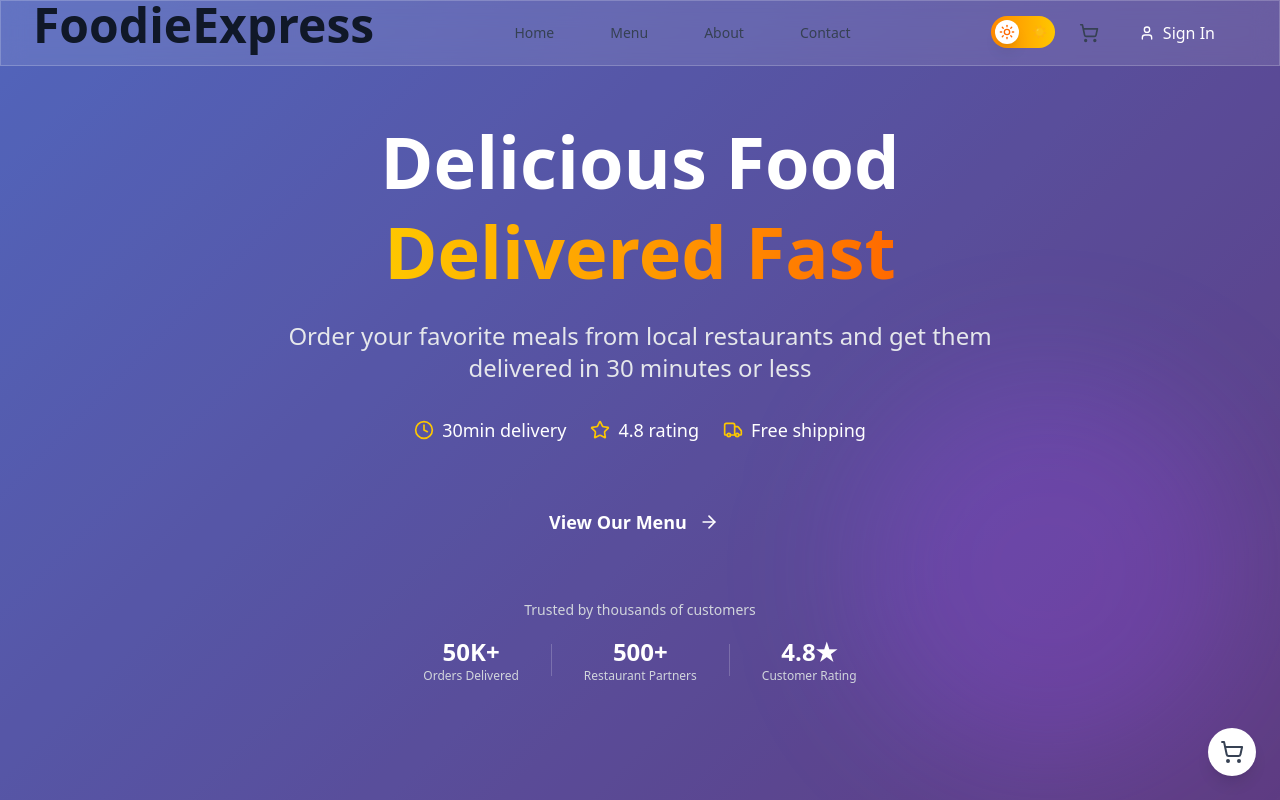
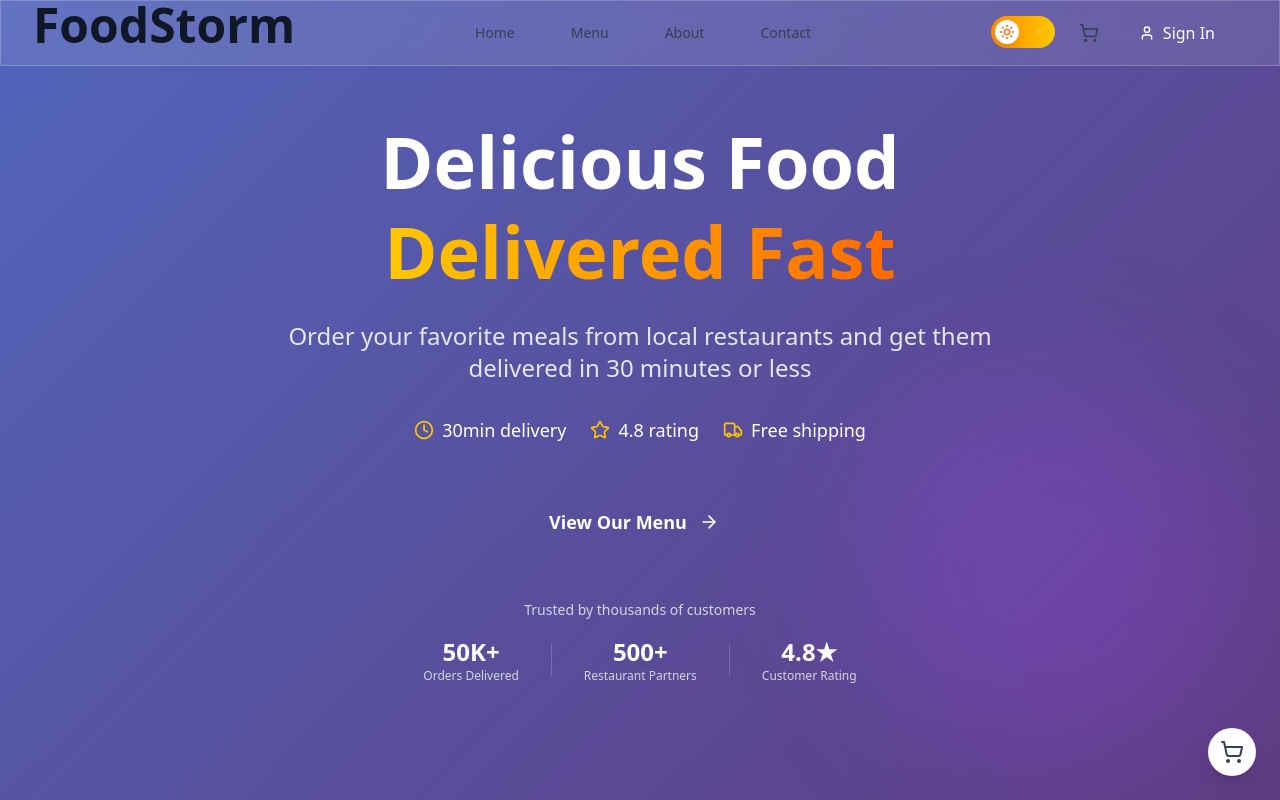
Before and after one commit to muhsiniliyas/FoodWebsite, a React (Vite) app: page / in a window 1280 px wide. Shown: the top 800 px of the page. Built offline with nearby package versions, Linux system fonts and the light colour scheme.

Commit message:
Update Header.jsx

```diff
--- a/src/components/Header.jsx
+++ b/src/components/Header.jsx
@@ -39,7 +39,7 @@ const Header = ({ onAuthClick }) => {
                   onClick={() => scrollToSection('home')}
                   className="text-4xl md:text-5xl font-bold text-gray-900 dark:text-white mb-4"
                 >
-                  FoodieExpress
+                  FoodStorm
                 </button>
               </div>
             </div>
```
